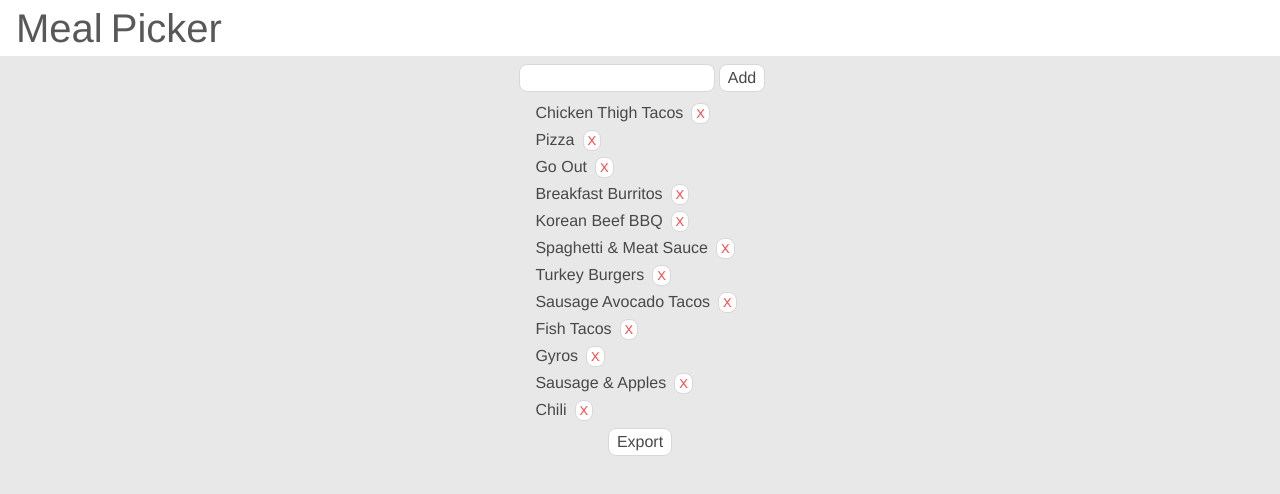
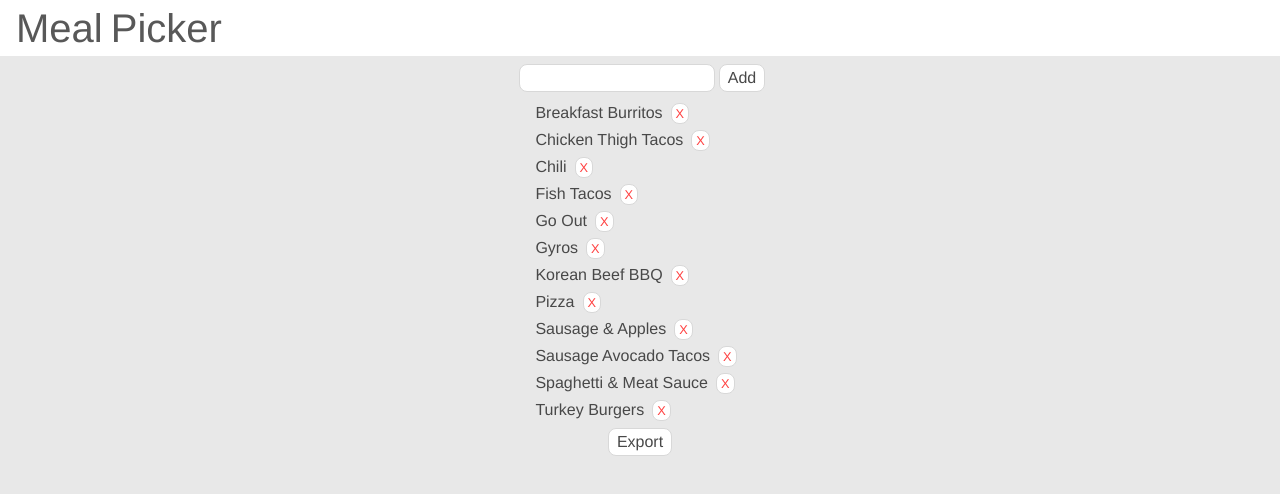
Before and after one commit to philrmass/meal-picker, a React app: page / in a window 1280 px wide. Both pictures are taken after a click on the button "Meal". Shown: the top 494 px of the page. Built offline with nearby package versions, Linux system fonts and the light colour scheme; the HTML template or start-up script is replaced by a standard one.

Commit message:
set favorites

```diff
--- a/src/components/App.js
+++ b/src/components/App.js
@@ -158,6 +158,14 @@ function App() {
     });
   }
 
+  function setFavorite(guid, isFavorite) {
+    if (isFavorite) {
+      setFavorites((favorites) => [...favorites, guid]);
+    } else {
+      setFavorites((favorites) => favorites.filter((f) => f !== guid));
+    }
+  }
+
   return (
     <div className={styles.page}>
       <Header
@@ -189,6 +197,7 @@ function App() {
               favorites={favorites}
               addMeal={addMeal}
               removeMeal={removeMeal}
+              setFavorite={setFavorite}
               exportData={exportData}
             />
           )}
--- a/src/components/Meals.js
+++ b/src/components/Meals.js
@@ -1,4 +1,4 @@
-import React, { Fragment, useState } from 'react';
+import React, { useState } from 'react';
 import PropTypes from 'prop-types';
 import styles from '../styles/Meals.module.css';
 
@@ -7,6 +7,7 @@ function Meals({
   favorites,
   addMeal,
   removeMeal,
+  setFavorite,
   exportData,
 }) {
   const [name, setName] = useState('');
@@ -26,23 +27,29 @@ function Meals({
   }
 
   function buildMeals() {
-    return Object.values(meals).map((meal) => {
+    const sorted = Object.values(meals).sort((a, b) => a.name.localeCompare(b.name));
+    return sorted.map((meal) => {
+      const isFavorite = favorites.includes(meal.guid);
+      const mealStyle = `${styles.meal} ${isFavorite ? styles.favorite : ''}`;
       return (
         <div
           key={meal.guid}
-          className={styles.meal}
+          className={mealStyle}
+          onClick={() => setFavorite(meal.guid, !isFavorite)}
         >
           {meal.name}
           <button
             className={styles.removeButton}
-            onClick={() => removeMeal(meal.guid)}>X</button>
+            onClick={() => removeMeal(meal.guid)}
+          >
+            X
+          </button>
         </div>
       );
     });
   }
 
   return (
-    <Fragment>
     <div className={styles.main}>
       <div className={styles.addRow}>
         <form onSubmit={handleSubmit}>
@@ -64,7 +71,6 @@ function Meals({
         <button onClick={exportData}>Export</button>
       </div>
     </div>
-    </Fragment>
   );
 }
 
@@ -73,6 +79,7 @@ Meals.propTypes = {
   favorites: PropTypes.arrayOf(PropTypes.string),
   addMeal: PropTypes.func,
   removeMeal: PropTypes.func,
+  setFavorite: PropTypes.func,
   exportData: PropTypes.func,
 };
 
--- a/src/index.css
+++ b/src/index.css
@@ -7,6 +7,7 @@
   --text-header: #585858;
   --text-label: #808080;
   --text-set: #202020;
+  --text-favorite: #a09000;
   --border: #d8d8d8;
   --border-lt: #dcdcdc;
   --size-normal: 16px;
--- a/src/styles/Meals.module.css
+++ b/src/styles/Meals.module.css
@@ -26,6 +26,10 @@
   padding: 3px;
 }
 
+.favorite {
+  color: var(--text-favorite);
+}
+
 .buttonRow {
   margin: 4px;
   display: flex;
```
Also changed, not shown: 1 other file (tests, documents, lock files or other folders). Lines whose indentation alone changed are shown as unchanged.
